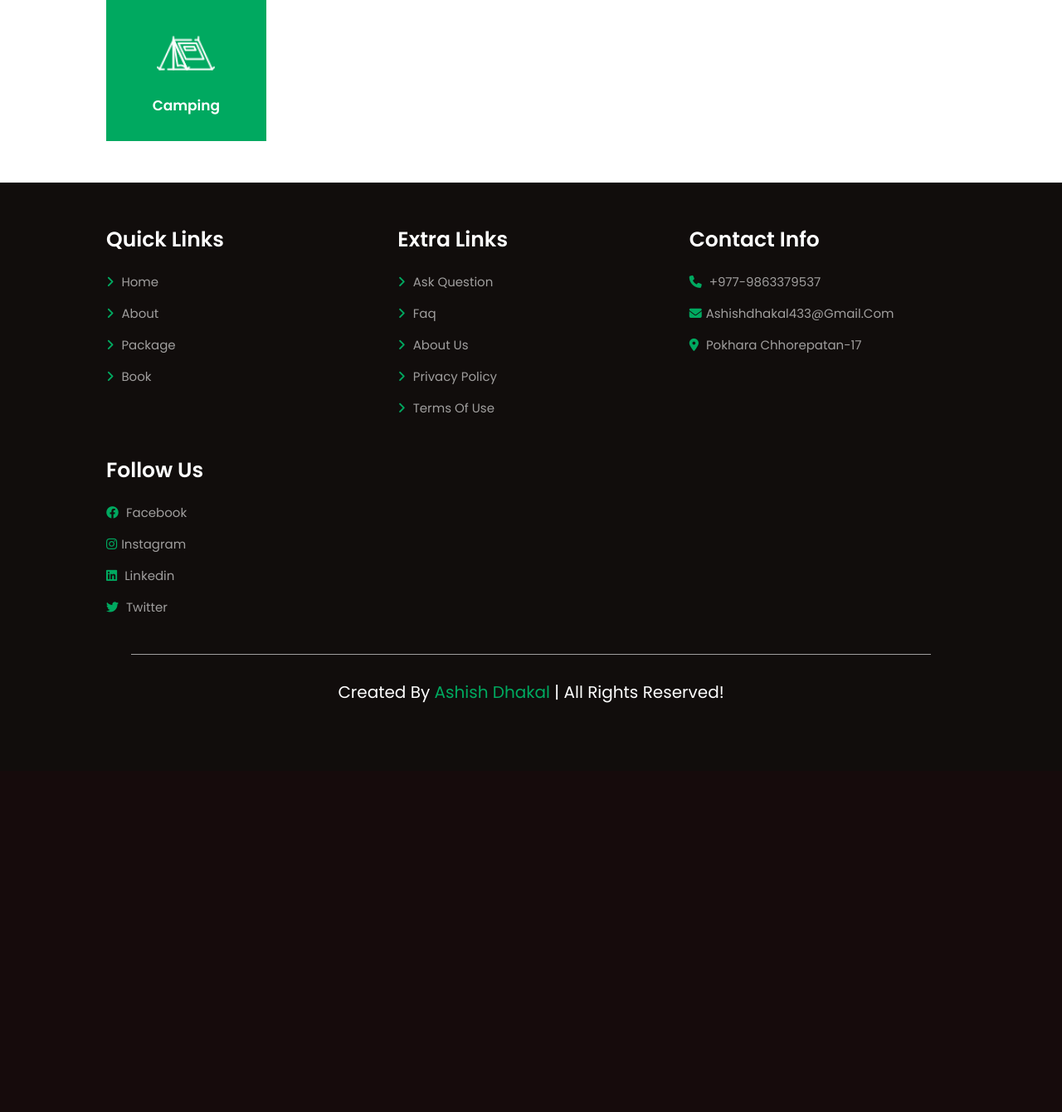
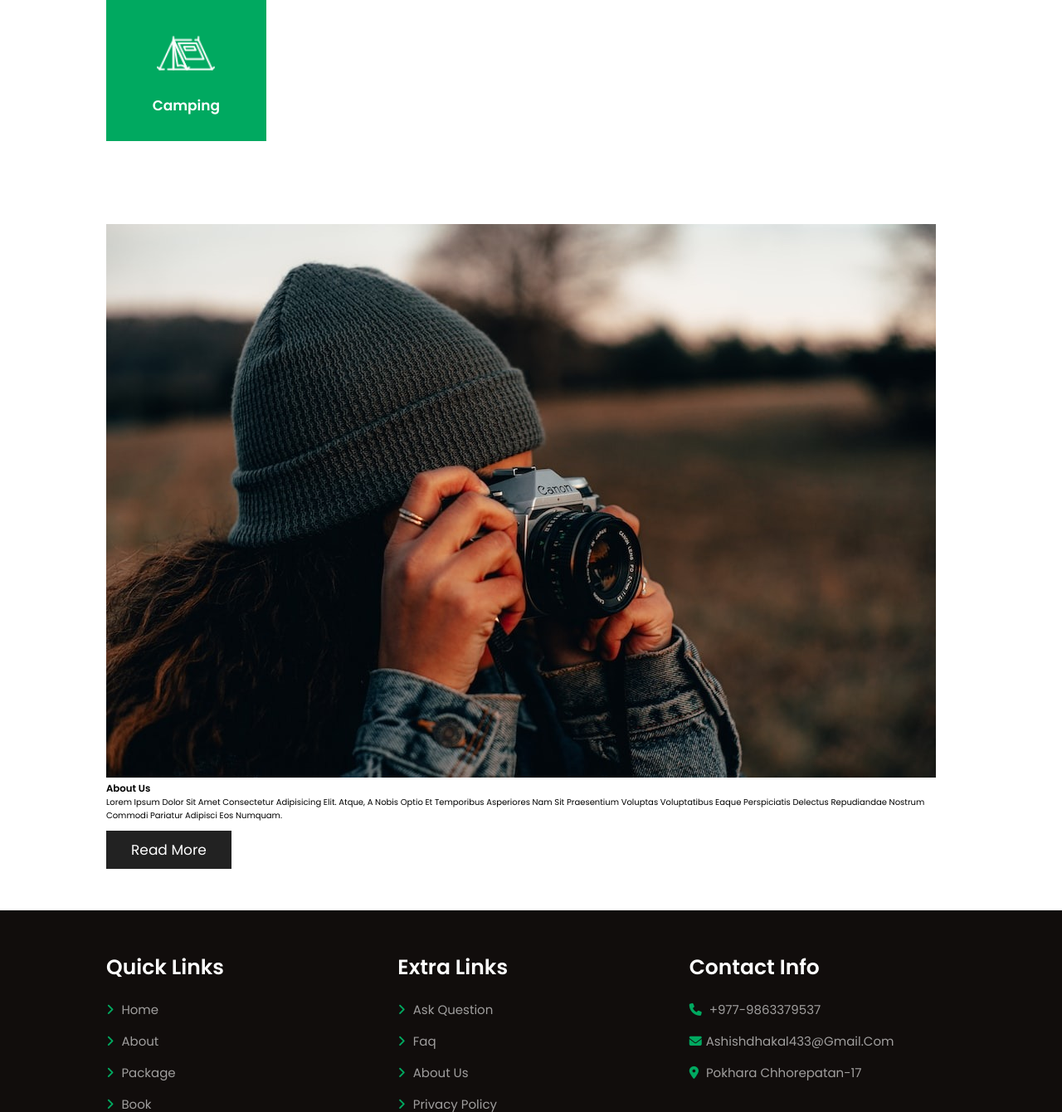
Before and after one commit to Ashish-Dhakal/Tours-and-travel-website, a PHP site: page /home.php in a window 1280 px wide. Shown: the part 1035-2375 px from the top of the page at 83% size. Before the commit the page ends 1882 px from the top, so only its background shows below. Run offline with PHP 8.4, Linux system fonts and the light colour scheme; some libraries are stand-ins or nearby versions.

Commit message:
about us scection added

```diff
--- a/home.php
+++ b/home.php
@@ -130,6 +130,25 @@
 
     <!-- service section ends here -->
 
+    <!-- home about section starts here-->
+
+    <section class="home-about">
+
+    <div class="image">
+    <img src="img/about-img.jpg" alt="">
+    </div>
+
+    <div class="content">
+        <h3>about us</h3>
+        <p>Lorem ipsum dolor sit amet consectetur adipisicing elit. Atque, a nobis optio et temporibus asperiores nam sit praesentium voluptas voluptatibus eaque perspiciatis delectus repudiandae nostrum commodi pariatur adipisci eos numquam.</p>
+
+        <a href="about.php" class="btn">read more</a>
+    </div>
+
+    </section>
+
+    <!-- home about section starts ends here -->
+
 
 
 
```
